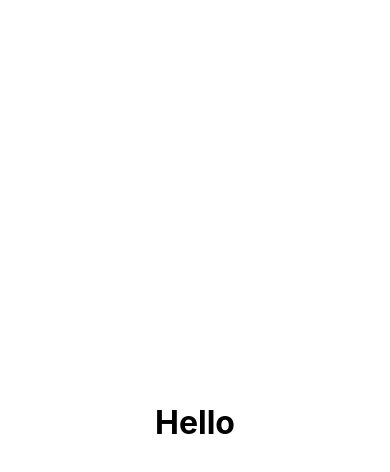
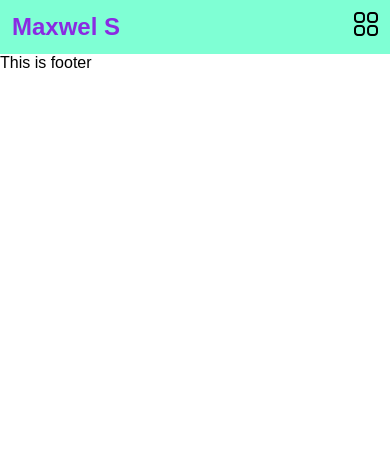
Before and after one commit to MaxwelSantana/responsive-personal-portfolio, a Next.js app: page / in a window 390 px wide. Shown: the top 472 px of the page. Built offline with nearby package versions, Linux system fonts and the light colour scheme.

Commit message:
header component styles

```diff
--- /dev/null
+++ b/components/Footer.js
@@ -0,0 +1,8 @@
+import React from "react";
+import styles from "./Footer.module.css";
+
+function Footer() {
+  return <div>This is footer</div>;
+}
+
+export default Footer;
--- /dev/null
+++ b/components/Header.js
@@ -0,0 +1,28 @@
+import React, { useState } from "react";
+import styles from "./Header.module.css";
+
+const WebMenu = () => <div>This is Web</div>;
+const MobileMenu = () => <div>This is Mobile</div>;
+
+function Header() {
+  const [isOpen, setIsOpen] = useState(false);
+
+  return (
+    <div className={styles.header}>
+      <div className={styles.logo}>Maxwel S</div>
+      <div className={styles.menu}>
+        <div className={styles.webMenu}>
+          <WebMenu />
+        </div>
+        <div className={styles.mobileMenu}>
+          <div onClick={() => setIsOpen(!isOpen)}>
+            <i className={`fi fi-rr-apps ${styles.menuIcon}`}></i>
+          </div>
+          {isOpen && <MobileMenu isOpen={isOpen} setIsOpen={setIsOpen} />}
+        </div>
+      </div>
+    </div>
+  );
+}
+
+export default Header;
--- /dev/null
+++ b/components/Header.module.css
@@ -0,0 +1,46 @@
+.header {
+  display: flex;
+  background-color: aquamarine;
+  justify-content: space-between;
+  flex: 1;
+  padding: 12px;
+  position: relative;
+  align-items: center;
+}
+
+.menu {
+  display: flex;
+  flex: 1;
+  justify-content: flex-end;
+}
+
+.menuIcon {
+  font-size: 24px;
+}
+
+.mobileMenu {
+  display: none;
+}
+
+.webMenu {
+  display: flex;
+}
+
+.logo {
+  display: flex;
+  font-size: 36px;
+  color: blueviolet;
+  font-weight: 800;
+}
+
+@media only screen and (max-width: 720px) {
+  .mobileMenu {
+    display: flex;
+  }
+  .webMenu {
+    display: none;
+  }
+  .logo {
+    font-size: 24px;
+  }
+}
--- a/pages/index.js
+++ b/pages/index.js
@@ -1,11 +1,25 @@
 import Head from "next/head";
 import Image from "next/image";
 import styles from "../styles/Home.module.css";
+import Header from "../components/Header";
+import Footer from "../components/Footer";
 
 export default function Home() {
   return (
-    <div className={styles.container}>
-      <h1>Hello</h1>
+    <div className={styles.home}>
+      <Head>
+        <link
+          href="https://fonts.googleapis.com/css2?family=Krona+One&display=optional"
+          rel="stylesheet"
+        />
+        <link
+          rel="stylesheet"
+          href="https://cdn-uicons.flaticon.com/uicons-regular-rounded/css/uicons-regular-rounded.css"
+        />
+        <title>Maxwel</title>
+      </Head>
+      <Header />
+      <Footer />
     </div>
   );
 }
--- a/styles/Home.module.css
+++ b/styles/Home.module.css
@@ -1,121 +1,18 @@
-.container {
-  min-height: 100vh;
-  padding: 0 0.5rem;
+.home {
   display: flex;
   flex-direction: column;
-  justify-content: center;
-  align-items: center;
-  height: 100vh;
+  width: 70%;
+  margin: auto;
 }
 
-.main {
-  padding: 5rem 0;
-  flex: 1;
-  display: flex;
-  flex-direction: column;
-  justify-content: center;
-  align-items: center;
+@media only screen and (max-width: 1024px) {
+  .home {
+    width: 90%;
+  }
 }
 
-.footer {
-  width: 100%;
-  height: 100px;
-  border-top: 1px solid #eaeaea;
-  display: flex;
-  justify-content: center;
-  align-items: center;
-}
-
-.footer a {
-  display: flex;
-  justify-content: center;
-  align-items: center;
-  flex-grow: 1;
-}
-
-.title a {
-  color: #0070f3;
-  text-decoration: none;
-}
-
-.title a:hover,
-.title a:focus,
-.title a:active {
-  text-decoration: underline;
-}
-
-.title {
-  margin: 0;
-  line-height: 1.15;
-  font-size: 4rem;
-}
-
-.title,
-.description {
-  text-align: center;
-}
-
-.description {
-  line-height: 1.5;
-  font-size: 1.5rem;
-}
-
-.code {
-  background: #fafafa;
-  border-radius: 5px;
-  padding: 0.75rem;
-  font-size: 1.1rem;
-  font-family: Menlo, Monaco, Lucida Console, Liberation Mono, DejaVu Sans Mono,
-    Bitstream Vera Sans Mono, Courier New, monospace;
-}
-
-.grid {
-  display: flex;
-  align-items: center;
-  justify-content: center;
-  flex-wrap: wrap;
-  max-width: 800px;
-  margin-top: 3rem;
-}
-
-.card {
-  margin: 1rem;
-  padding: 1.5rem;
-  text-align: left;
-  color: inherit;
-  text-decoration: none;
-  border: 1px solid #eaeaea;
-  border-radius: 10px;
-  transition: color 0.15s ease, border-color 0.15s ease;
-  width: 45%;
-}
-
-.card:hover,
-.card:focus,
-.card:active {
-  color: #0070f3;
-  border-color: #0070f3;
-}
-
-.card h2 {
-  margin: 0 0 1rem 0;
-  font-size: 1.5rem;
-}
-
-.card p {
-  margin: 0;
-  font-size: 1.25rem;
-  line-height: 1.5;
-}
-
-.logo {
-  height: 1em;
-  margin-left: 0.5rem;
-}
-
-@media (max-width: 600px) {
-  .grid {
+@media only screen and (max-width: 512px) {
+  .home {
     width: 100%;
-    flex-direction: column;
   }
 }
--- a/styles/globals.css
+++ b/styles/globals.css
@@ -2,8 +2,11 @@ html,
 body {
   padding: 0;
   margin: 0;
-  font-family: -apple-system, BlinkMacSystemFont, Segoe UI, Roboto, Oxygen,
-    Ubuntu, Cantarell, Fira Sans, Droid Sans, Helvetica Neue, sans-serif;
+  font-family: "Work Sans", sans-serif;
+}
+
+html {
+  scroll-behavior: smooth;
 }
 
 a {
```
Also changed, not shown: components/Footer.module.css (added).
